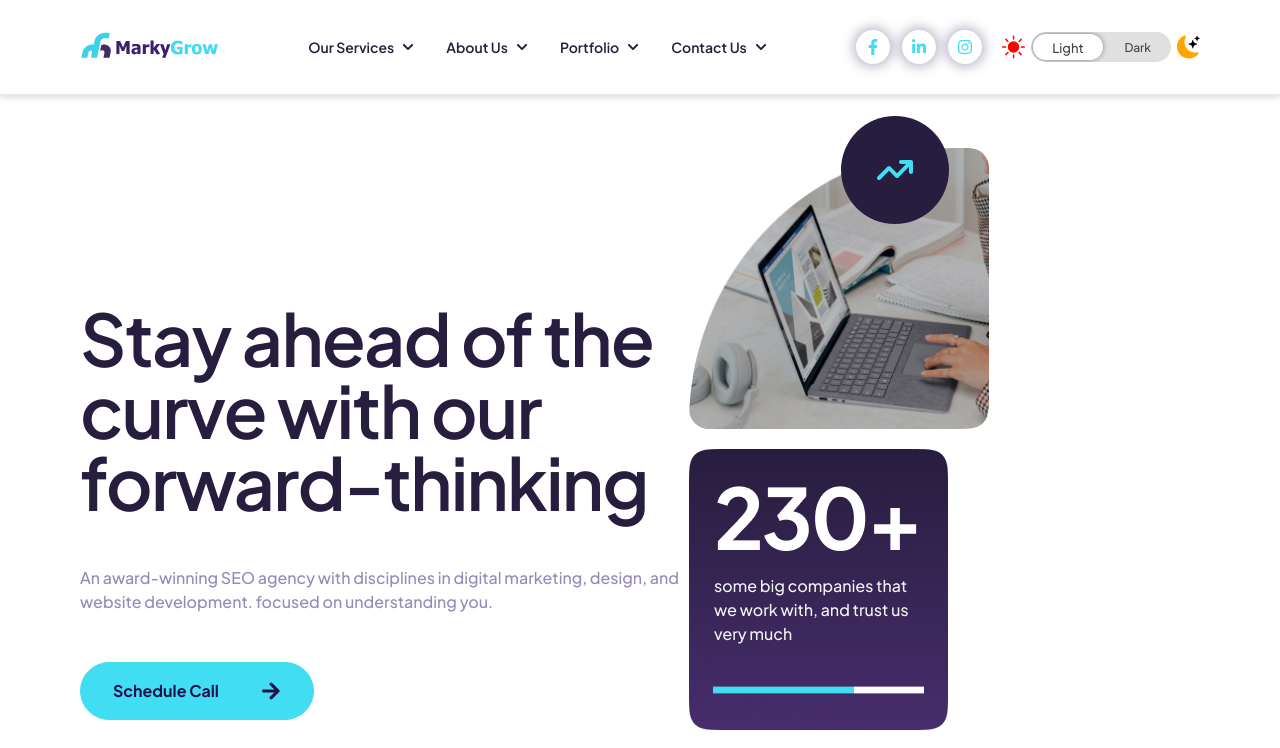
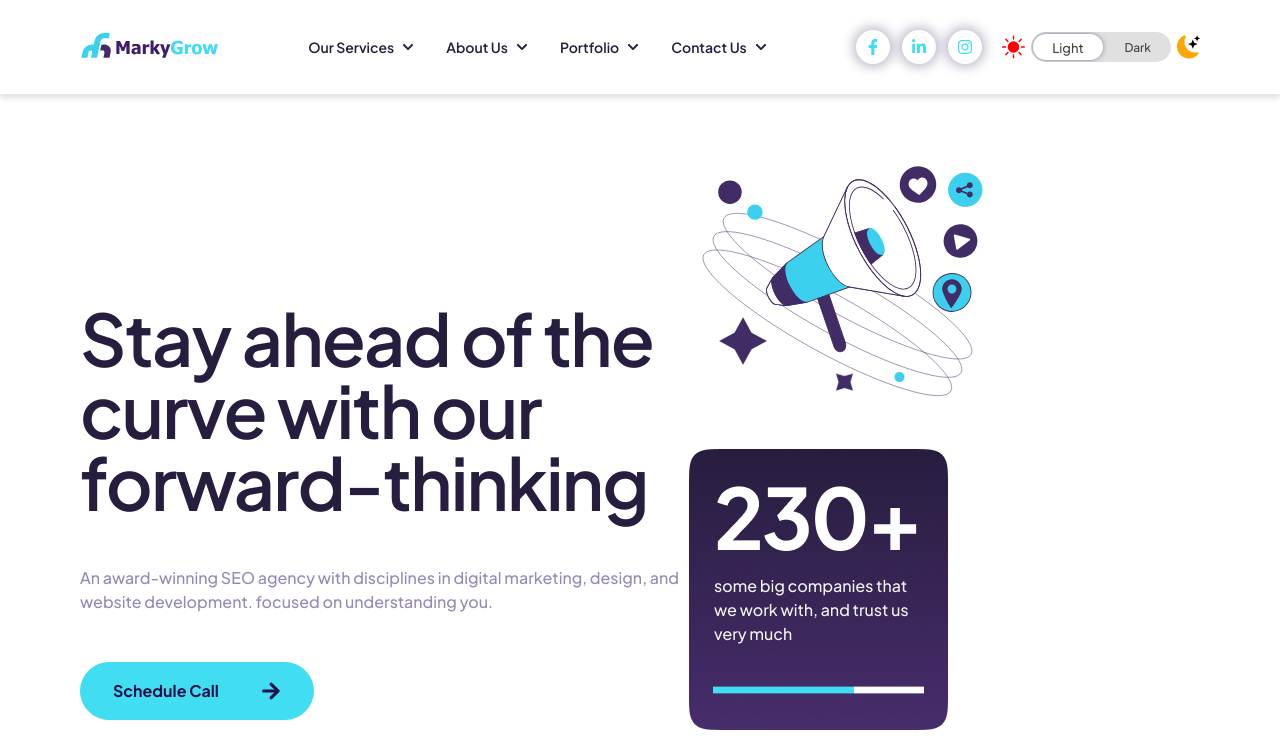
Before and after one commit to Marimo-103/MarkyGrow, a React (Vite) app: page / in a window 1280 px wide. Shown: the top 748 px of the page. Built offline with nearby package versions, Linux system fonts and the light colour scheme.

Commit message:
Mike added

```diff
--- a/src/Components/Introduction.jsx
+++ b/src/Components/Introduction.jsx
@@ -2,11 +2,10 @@ import React from "react";
 import Container from "../Components/Container";
 import ParagraphText from "../Layers/ParagraphText";
 import { FaArrowRight, FaWhatsapp } from "react-icons/fa";
-import { FaArrowTrendUp } from "react-icons/fa6";
 import Button from "../Layers/Button";
 import banner01 from "../assets/banner_img1.png";
 import banner02 from "../assets/banner_img2.png";
-import banner03 from "../assets/banner_img3.png";
+import bannerIllustration from "../assets/bannerIllustration.svg";
 
 const Introduction = () => {
   return (
@@ -182,15 +181,8 @@ const Introduction = () => {
           </div>
         </div>
         <div className="figures lg:w-[588px] md:w-[330px] flex flex-wrap gap-y-4 lg:gap-y-5 justify-between">
-          <div className="lg:w-[300px] lg:h-[281px] md:w-[160px] md:h-[158px] w-[190px] md:rounded-b-[20px] rounded-b-xl rounded-tl-[228px] md:rounded-tr-[20px] rounded-tr-xl relative">
-            <img
-              src={banner03}
-              alt=""
-              className="h-full w-full md:rounded-b-[20px] rounded-b-xl rounded-tl-[228px] md:rounded-tr-[20px] rounded-tr-xl"
-            />
-            <div className="circle absolute lg:top-[-32px] top-[-16px] lg:right-10 right-5 lg:w-[108px] lg:h-[108px] w-[60px] h-[60px] rounded-full bg-headingText flex items-center justify-center ">
-              <FaArrowTrendUp className="text-button lg:text-4xl text-xl" />
-            </div>
+          <div className="lg:w-[300px] lg:h-[281px] md:w-[150px] w-[169px] md:h-[158px] md:rounded-[20px] rounded-xl">
+            <img src={bannerIllustration} alt="" className="h-full w-full" />
           </div>
           <div className="lg:w-[259px] lg:h-[281px] md:w-[150px] w-[169px] md:h-[158px] md:rounded-[20px] rounded-xl bg-slate-300">
             <img src={banner01} alt="" className="h-full w-full" />
--- a/src/Pages/Home.jsx
+++ b/src/Pages/Home.jsx
@@ -24,11 +24,11 @@ const Home = () => {
       <section id="ready" className="pt-[57px]">
         <Container>
           <div className="flex md:flex-row flex-col gap-y-5 justify-between items-center lg:py-[30px] lg:px-16 md:p-6 px-3 py-4 lg:rounded-[30px] md:rounded-2xl rounded-xl bg-gradient-to-br from-GradBackground01 to-GradBackground02">
-            <h1 className="text-whiteText lg:text-[80px] md:text-4xl text-3xl font-semibold tracking-tighter leading-[130%]">
+            <h1 className="text-whiteText text-center lg:text-[80px] md:text-4xl text-3xl font-semibold tracking-tighter leading-[130%]">
               Ready to work with us ?
             </h1>
             <Button className="hover:text-buttonTextHover">
-              Get Started
+              <a href="#contact">Get Started</a>
               <FaArrowRight />
             </Button>
           </div>
```
Also changed, not shown: src/assets/bannerIllustration.svg (added).
